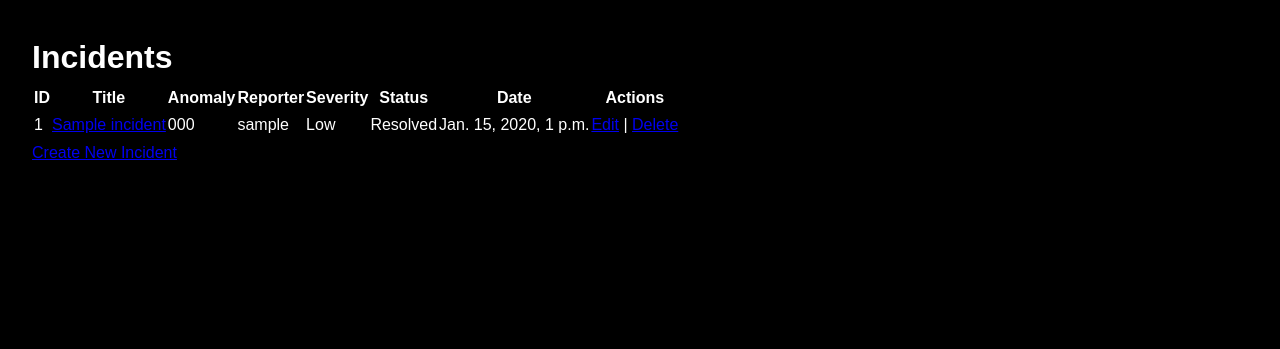
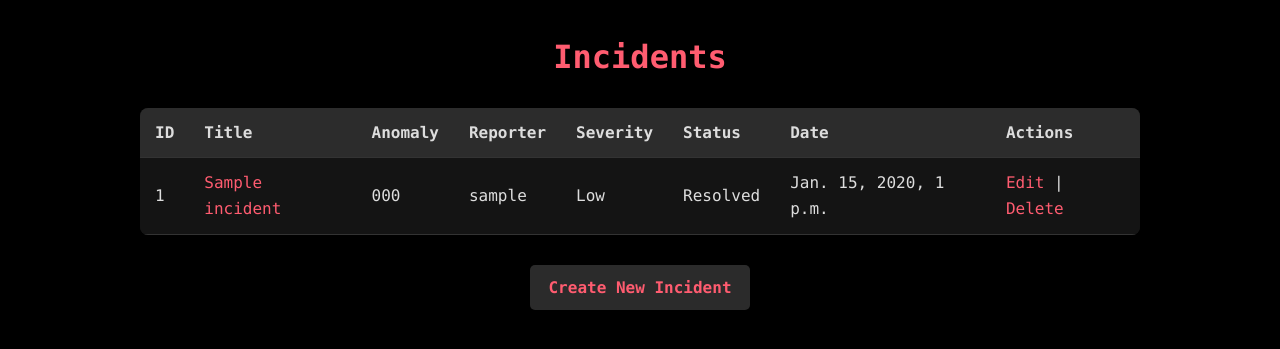
Before and after one commit to husain-folath/Anomaly-Control, a Django app: page /incidents/ in a window 1280 px wide. Shown: the part 76-425 px from the top of the page. Run offline with Django 5.2, Linux system fonts and the light colour scheme; tables that the repository leaves empty hold one stand-in row (values such as "Sample post").

Commit message:
added styling for incidents index and detail pages

```diff
--- /dev/null
+++ b/main_app/static/css/incidents/incident-index.css
@@ -0,0 +1,145 @@
+/* =========================
+   Incidents Page
+========================= */
+
+/* Page Title */
+h1 {
+  text-align: center;
+  color: #ff5c70; /* bright red accent */
+  font-size: 2rem;
+  margin-bottom: 25px;
+  font-family: 'Consolas', monospace;
+}
+
+/* Table Styling */
+.table {
+  width: 100%;
+  max-width: 1000px;
+  margin: 0 auto 30px auto;
+  border-collapse: collapse;
+  background: #121212; /* deep dark background */
+  border-radius: 8px;
+  overflow: hidden;
+  box-shadow: 0 4px 12px rgba(0,0,0,0.5);
+}
+
+.table thead {
+  background-color: #2c2c2c; /* dark gray for header */
+  color: #ff5c70; /* bright red for headers */
+}
+
+.table th,
+.table td {
+  padding: 12px 15px;
+  text-align: left;
+  border-bottom: 1px solid #333;
+  color: #ddd; /* light gray text */
+  font-family: 'Consolas', monospace;
+}
+
+.table tbody tr:nth-child(even) {
+  background-color: #1a1a1a;
+}
+
+.table tbody tr:nth-child(odd) {
+  background-color: #141414;
+}
+
+.table tbody tr:hover {
+  background-color: #2a2a2a;
+}
+
+/* Links inside table (like incident title) */
+.table td a {
+  color: #ff5c70;
+  text-decoration: none;
+  transition: color 0.2s;
+}
+
+.table td a:hover {
+  color: #ffa3a3; /* slightly lighter red on hover */
+}
+
+/* Action links in table */
+.table td a.delete {
+  color: #880e1f;
+}
+
+.table td a.delete:hover {
+  color: #ff5c70;
+}
+
+/* Buttons */
+.btn {
+  display: inline-block;
+  padding: 10px 16px;
+  margin: 5px 5px 20px 0;
+  background-color: #3a3a3a; /* dark gray */
+  color: #ff5c70; /* bright red accent */
+  border-radius: 5px;
+  text-decoration: none;
+  font-weight: bold;
+  transition: background-color 0.2s;
+  font-family: 'Consolas', monospace;
+}
+
+.btn:hover {
+  background-color: #5a5a5a;
+}
+
+/* Delete button */
+.btn.delete {
+  background-color: #880e1f;
+}
+
+.btn.delete:hover {
+  background-color: #ff5c70;
+  color: #121212;
+}
+
+/* Create New Incident Button */
+.btn.add-incident,
+.btn {  /* for consistency with your HTML class 'btn' */
+  display: block;                 /* block level */
+  width: 220px;                   /* fixed width */
+  margin: 20px auto 0 auto;       /* centers horizontally */
+  text-align: center;
+  background-color: #2b2b2b;      /* dark gray */
+  color: #ff5c70;                 /* bright red accent */
+  border-radius: 5px;
+  font-weight: bold;
+  text-decoration: none;
+  font-family: 'Consolas', monospace;
+  transition: background-color 0.2s;
+}
+
+.btn.add-incident:hover,
+.btn:hover {
+  background-color: #444444;
+}
+
+/* No incidents message */
+p {
+  text-align: center;
+  color: #bbb;
+  font-size: 1rem;
+  margin-top: 20px;
+}
+
+/* Responsive Table */
+@media (max-width: 800px) {
+  .table th,
+  .table td {
+    padding: 8px 10px;
+    font-size: 0.85rem;
+  }
+
+  h1 {
+    font-size: 1.5rem;
+  }
+
+  .btn {
+    padding: 8px 12px;
+    font-size: 0.9rem;
+  }
+}
--- a/main_app/templates/incidents/detail.html
+++ b/main_app/templates/incidents/detail.html
@@ -1,5 +1,9 @@
 {% extends 'base.html' %}
+{% load static %}
 
+{% block head %}
+<link rel="stylesheet" href="{% static 'css/incidents/incident-detail.css' %}" />
+{% endblock %}
 {% block content %}
 <h1>Incident Detail</h1>
 
--- a/main_app/templates/incidents/index.html
+++ b/main_app/templates/incidents/index.html
@@ -1,4 +1,9 @@
 {% extends 'base.html' %}
+{% load static %}
+
+{% block head %}
+<link rel="stylesheet" href="{% static 'css/incidents/incident-index.css' %}" />
+{% endblock %}
 
 {% block content %}
 <h1>Incidents</h1>
```
Also changed, not shown: main_app/static/css/incidents/incident-detail.css (added, +83 -0 lines).
